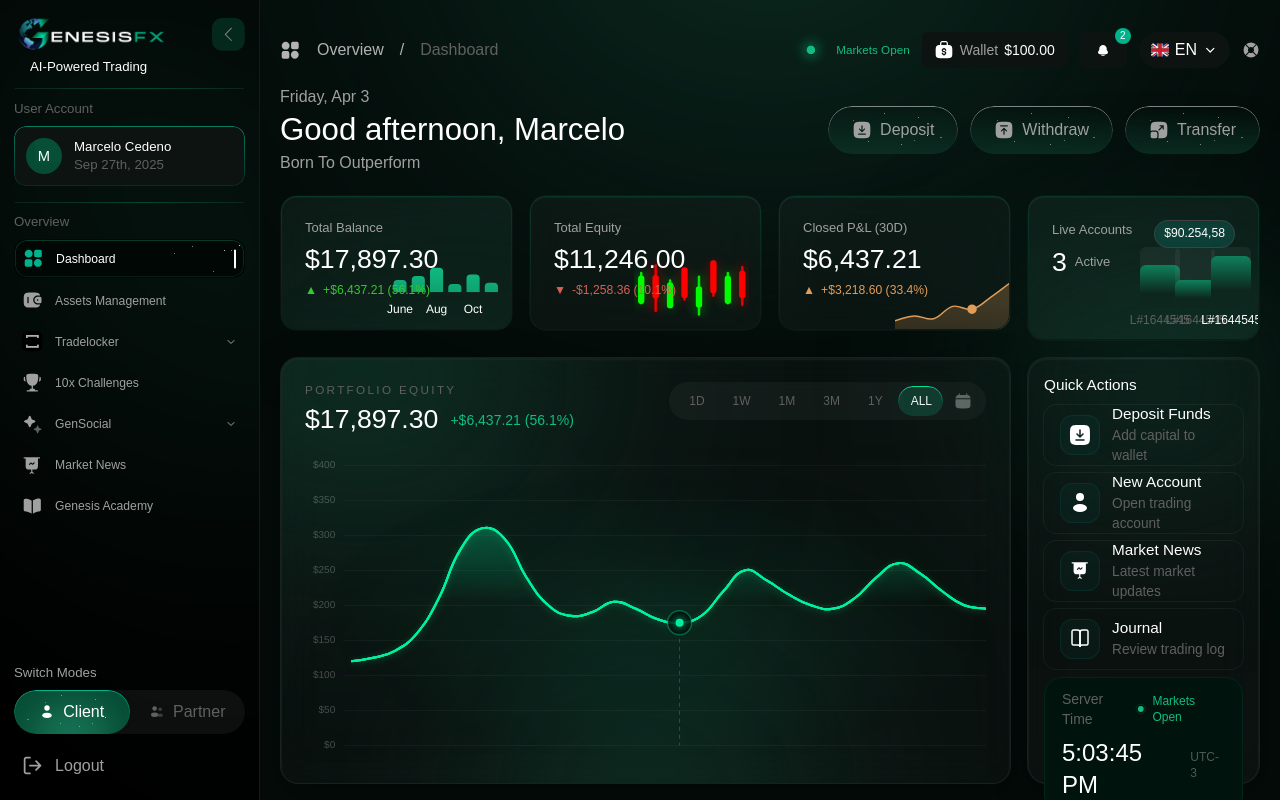
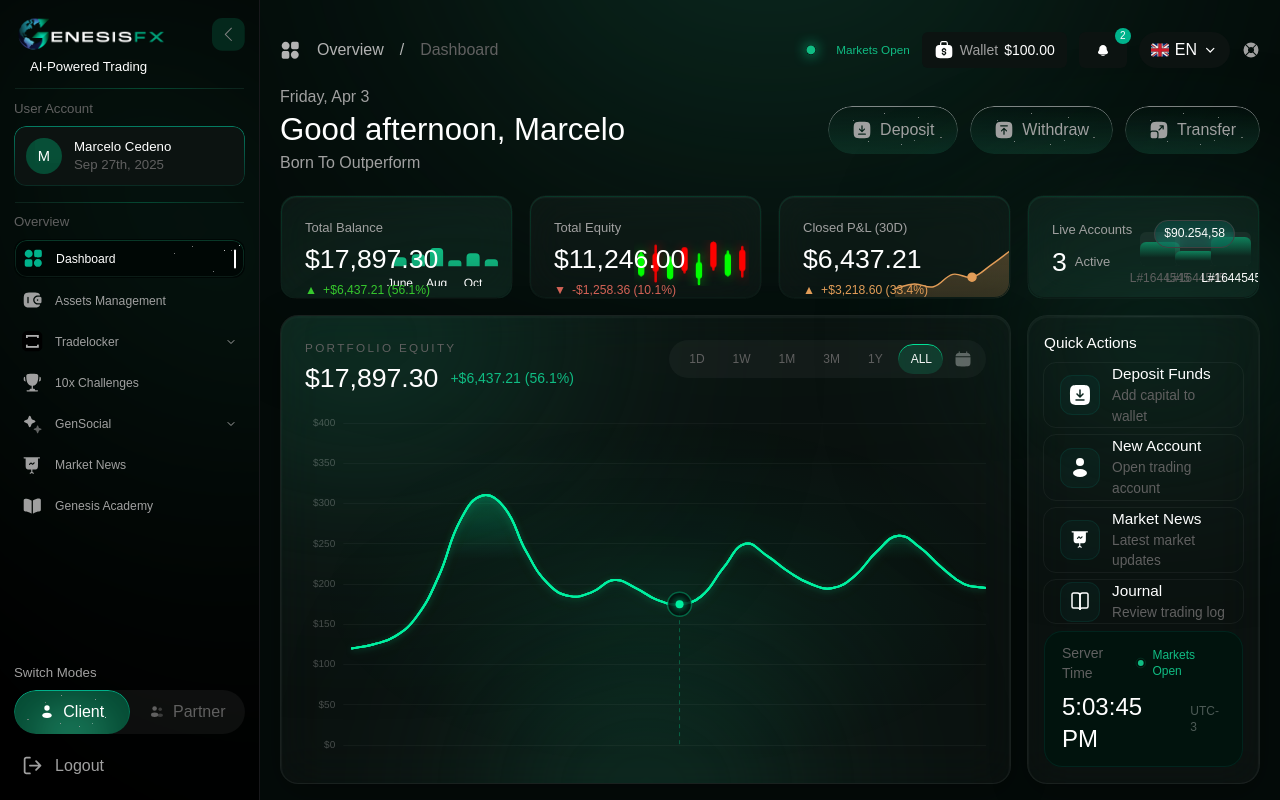
Before and after one commit to Mdx2025/GenesisFxDashboardMDX, a React (Vite) app: page /home in a window 1280 px wide. Built offline with nearby package versions, Linux system fonts and the light colour scheme; a web font is replaced by a local one.

Commit message:
refactor(home): remove fixed heights from cards and actions, let flex distribute space

```diff
--- a/src/components/dashboard/LiveAccountsCard.tsx
+++ b/src/components/dashboard/LiveAccountsCard.tsx
@@ -19,7 +19,7 @@ export function LiveAccountsCard({
   totalBalance = '$90.254,58',
 }: LiveAccountsCardProps) {
   return (
-    <GlassCard variant="light" divider="white" rounded="16px" className="overflow-hidden aspect-[1.6/1] isolate [-webkit-mask-image:-webkit-radial-gradient(white,black)]">
+    <GlassCard variant="light" divider="white" rounded="16px" className="overflow-hidden h-full isolate [-webkit-mask-image:-webkit-radial-gradient(white,black)]">
       <div
         className="absolute w-[493px] h-72 -left-[72px] top-[105px] rounded-full pointer-events-none bg-gfx-glow-green [filter:url(#blur-157)] will-change-transform"
         aria-hidden="true"
--- a/src/components/dashboard/SummaryCard.tsx
+++ b/src/components/dashboard/SummaryCard.tsx
@@ -29,7 +29,7 @@ export function SummaryCard({ title, value, changeText, changeColor = 'green', v
   const arrow = changeColor === 'red' ? '▼' : '▲'
 
   return (
-    <GlassCard variant="light" divider="white" rounded="16px" className="overflow-hidden h-[8.5rem] 2xl:h-[10rem] 3xl:h-[12rem] 4xl:h-[14rem] isolate [-webkit-mask-image:-webkit-radial-gradient(white,black)]">
+    <GlassCard variant="light" divider="white" rounded="16px" className="overflow-hidden h-full isolate [-webkit-mask-image:-webkit-radial-gradient(white,black)]">
       <div
         className="absolute w-[493px] h-72 -left-[72px] top-[105px] rounded-full pointer-events-none [filter:url(#blur-157)] will-change-transform"
         style={{ background: glowColor }}
--- a/src/components/ui/ActionItem.tsx
+++ b/src/components/ui/ActionItem.tsx
@@ -9,7 +9,7 @@ interface ActionItemProps {
 }
 
 export function ActionItem({ title, subtitle, icon, href }: ActionItemProps) {
-  const className = "w-full h-14 xl:h-[3.75rem] 2xl:h-20 rounded-md outline outline-1 outline-white/5 flex items-center gap-3 2xl:gap-4 px-4 2xl:px-5 bg-transparent hover:bg-white/[0.02] transition-colors text-left cursor-pointer"
+  const className = "w-full flex-1 rounded-md outline outline-1 outline-white/5 flex items-center gap-3 2xl:gap-4 px-4 2xl:px-5 bg-transparent hover:bg-white/[0.02] transition-colors text-left cursor-pointer"
 
   const content = (
     <>
```
Also changed, not shown: 5 other files (tests, documents, lock files or other folders).
